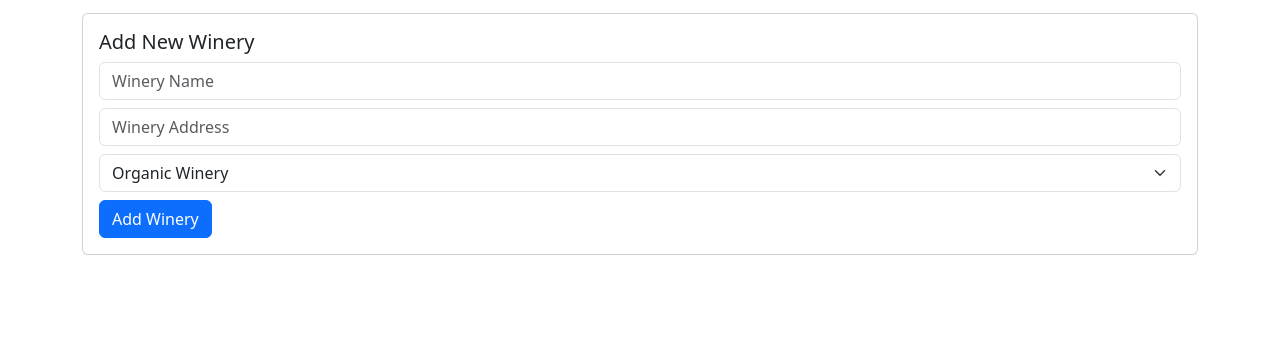
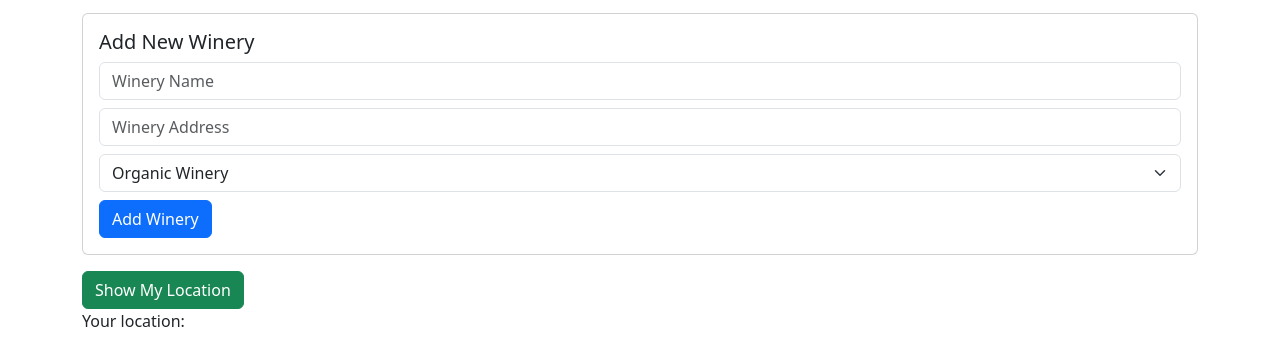
Before and after one commit to rjhparkk/Map-Application, a plain HTML site: page index.html in a window 1280 px wide. Shown: the part 641-990 px from the top of the page. Before the commit the page ends 912 px from the top, so only its background shows below. Drawn offline with nearby package versions, Linux system fonts and the light colour scheme; some packages are replaced by stand-ins of ours.

Commit message:
Add button to get user's location

```diff
--- a/index.html
+++ b/index.html
@@ -40,6 +40,12 @@
             </div>
         </div>
 
+          <!-- Button to get user's location -->
+            <div class="mb-3">
+              <button id="geolocate" class="btn btn-success">Show My Location</button>
+              <p>Your location: <span id="whereami"></span></p>
+            </div>
+        </div>
 
 </body>
 </html>
```
